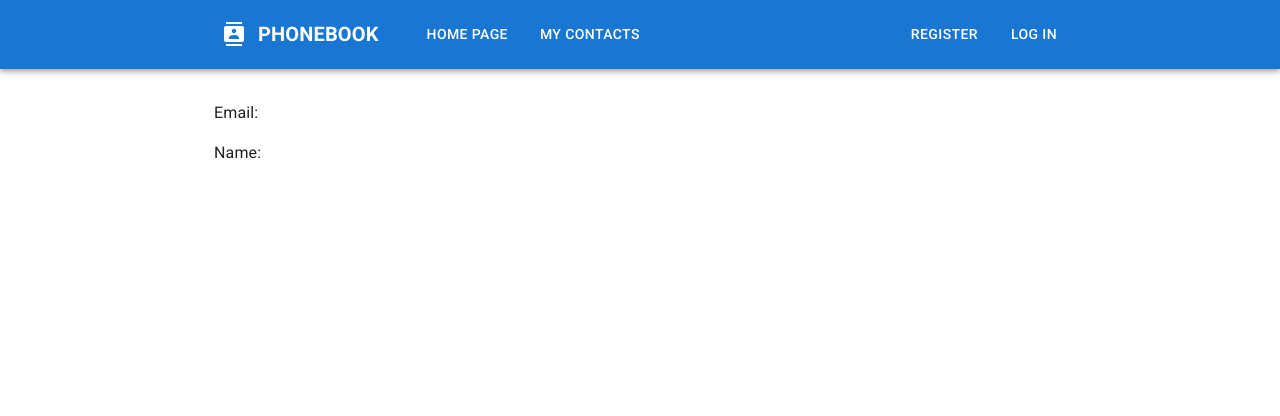
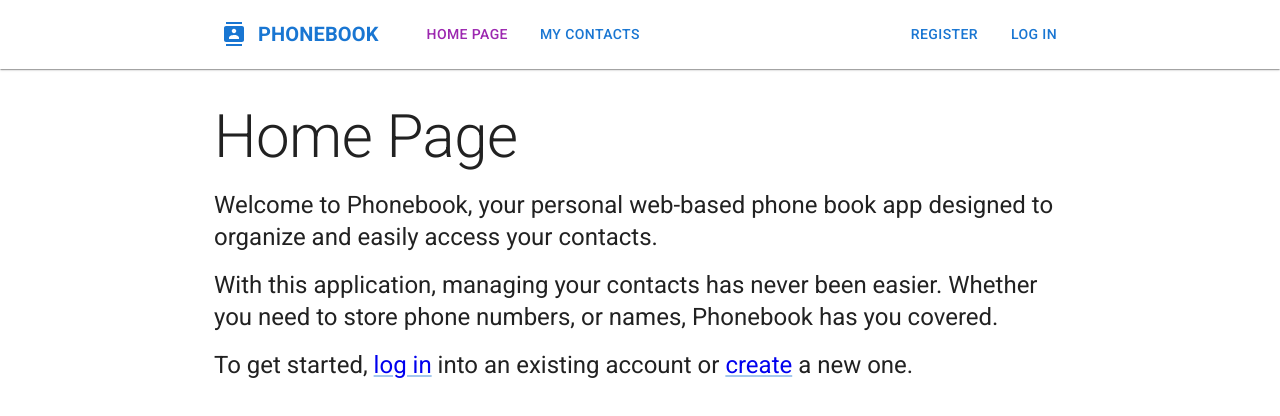
Before and after one commit to biggujo/goit-react-hw-08, a React (Vite) app: page / in a window 1280 px wide. Shown: the top 416 px of the page. Built offline with nearby package versions, Linux system fonts and the light colour scheme.

Commit message:
Add home page

```diff
--- a/src/components/AppBar/AppBar.jsx
+++ b/src/components/AppBar/AppBar.jsx
@@ -24,7 +24,9 @@ function AppBar() {
   const isLoggedIn = useSelector(selectIsLoggedIn);
   const isRefreshing = useSelector(selectIsRefreshing);
 
-  return (<AppBarMui position={'static'}>
+  return (<AppBarMui position={'static'}
+                     elevation={1}
+                     sx={{ bgcolor: '#ffffff' }}>
     <Toolbar>
       <Container maxWidth={'md'}>
         <BarStack justifyContent={'space-between'}>
--- a/src/components/BarLogo/BarLogo.jsx
+++ b/src/components/BarLogo/BarLogo.jsx
@@ -4,9 +4,9 @@ import ContactsIcon from '@mui/icons-material/Contacts';
 import { Link as RouterLink } from 'react-router-dom';
 
 function BarLogo() {
-  return <Button sx={{ color: 'white' }}
-                 component={RouterLink}
-                 to={'/'}
+  return <Button
+    component={RouterLink}
+    to={'/'}
   >
     <Stack direction={'row'}
            gap={1.5}
--- a/src/components/Navigation/Navigation.jsx
+++ b/src/components/Navigation/Navigation.jsx
@@ -1,8 +1,12 @@
 import React from 'react';
 import { Button, Stack } from '@mui/material';
-import { Link as RouterLink } from 'react-router-dom';
+import { Link as RouterLink, useLocation } from 'react-router-dom';
 
-function Navigation({ links }) {
+function Navigation({
+  links,
+}) {
+  const { pathname } = useLocation();
+
   return (<nav>
     <Stack
       direction={'row'}
@@ -17,11 +21,9 @@ function Navigation({ links }) {
         href,
       }) => <Button
         component={RouterLink}
-        sx={{
-          color: 'white',
-        }}
         to={href}
         key={href}
+        color={pathname === href ? 'secondary' : 'primary'}
       >
         {title}
       </Button>)}
--- a/src/components/UserMenu/UserMenu.jsx
+++ b/src/components/UserMenu/UserMenu.jsx
@@ -16,9 +16,6 @@ function UserMenu() {
     <Typography>Hello, {user.name}!</Typography>
     <Button
       onClick={handleLogOutClick}
-      sx={{
-        color: 'white',
-      }}
     >
       Log out
     </Button>
--- a/src/pages/HomePage/HomePage.jsx
+++ b/src/pages/HomePage/HomePage.jsx
@@ -1,14 +1,36 @@
 import React from 'react';
+import { Link, Stack, Typography } from '@mui/material';
+import { Link as RouterLink } from 'react-router-dom';
 import { useSelector } from 'react-redux';
-import { selectUser } from '../../redux/auth/selectors.js';
+import { selectIsLoggedIn } from '../../redux/auth/selectors.js';
 
 function HomePage() {
-  const user = useSelector(selectUser);
+  const isLoggedIn = useSelector(selectIsLoggedIn);
 
-  return (<div>
-    <p>Email: {user.email}</p>
-    <p>Name: {user.name}</p>
-  </div>);
+  return (<Stack gap={2}>
+    <Typography variant={'h2'}>
+      Home Page
+    </Typography>
+    <Typography variant={'h5'} component={'p'}>
+      Welcome to Phonebook, your personal web-based phone book app
+      designed to organize and easily access your contacts.
+    </Typography>
+    <Typography variant={'h5'} component={'p'}>
+      With this application, managing your contacts has never been easier.
+      Whether you need
+      to
+      store phone numbers, or names, Phonebook has you covered.
+    </Typography>
+    {!isLoggedIn ? <Typography variant={'h5'} component={'p'}>
+      To get started, <Link as={RouterLink} to={'/login'}>log in</Link> into an
+      existing account or <Link as={RouterLink}
+                                to={'/register'}>create</Link> a
+      new one.
+    </Typography> : <Typography variant={'h5'} component={'p'}>
+      Go to "<Link as={RouterLink} to={'/contacts'}>My Contacts</Link>" to start
+      using the application.
+    </Typography>}
+  </Stack>);
 }
 
 export default HomePage;
```
